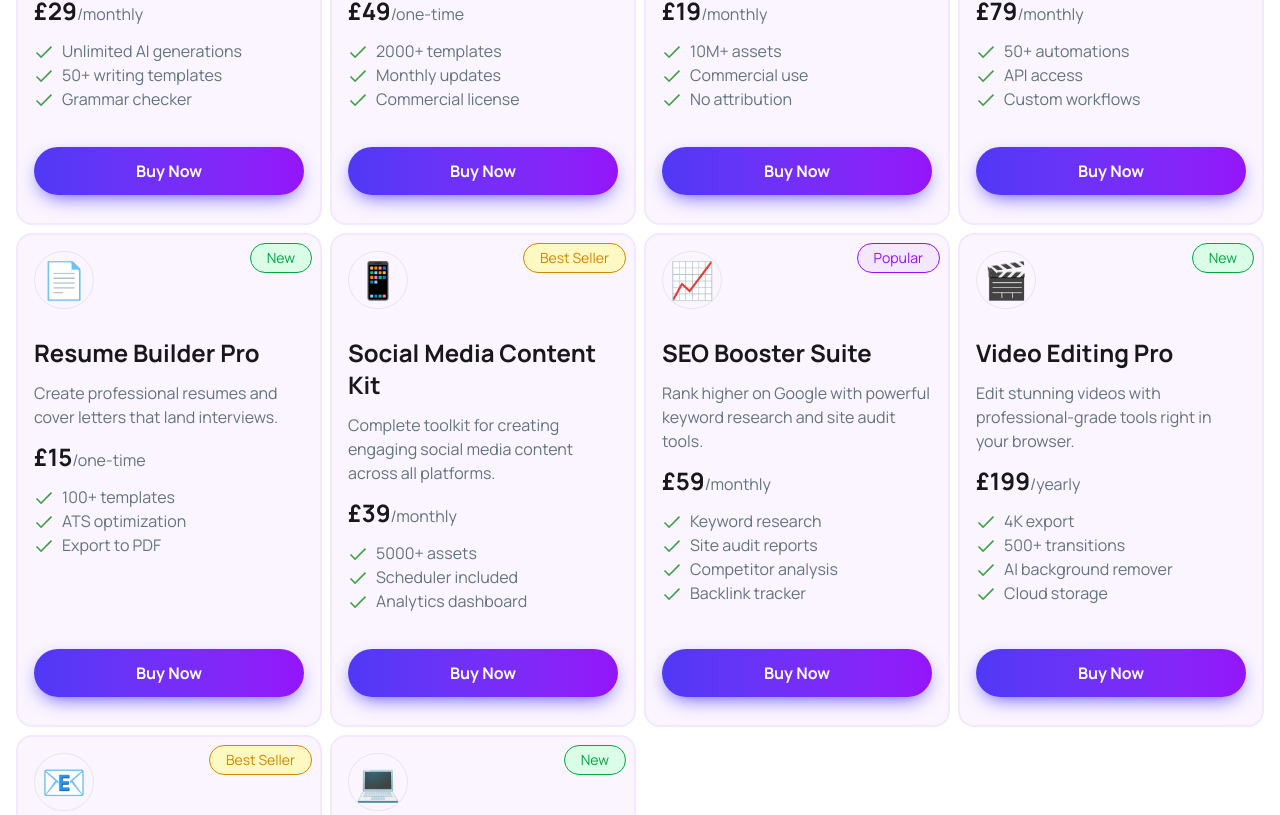
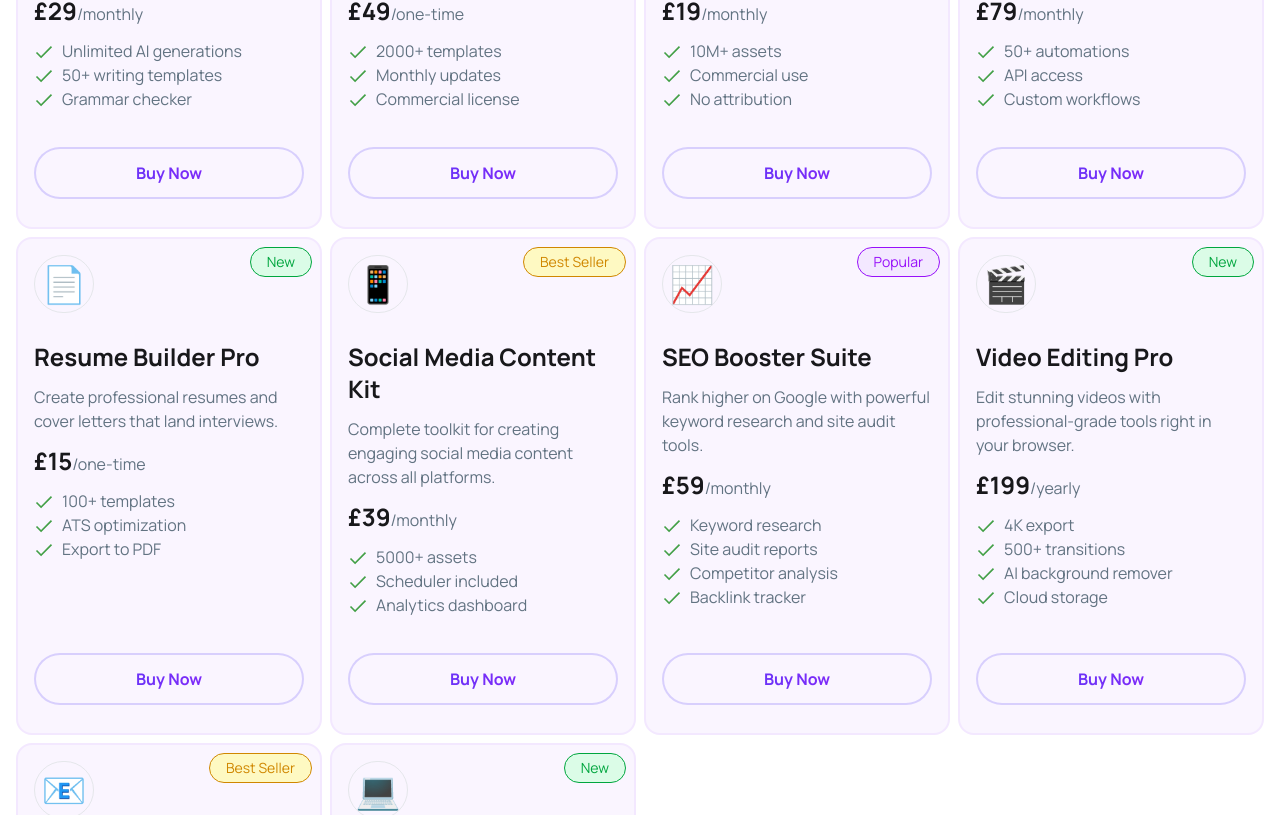
Before and after one commit to Aminulislam98/Assignment-6, a React (Vite) app: page / in a window 1280 px wide. Shown: the part 1650-2465 px from the top of the page. Built offline with nearby package versions, Linux system fonts and the light colour scheme.

Commit message:
Add react-toastify for notifications and enhance Cart and Card components with isBought functionality

```diff
--- a/package.json
+++ b/package.json
@@ -14,6 +14,7 @@
     "react": "^19.2.4",
     "react-dom": "^19.2.4",
     "react-icons": "^5.6.0",
+    "react-toastify": "^11.0.5",
     "tailwindcss": "^4.2.2"
   },
   "devDependencies": {
--- a/src/CardSection/CardSection.jsx
+++ b/src/CardSection/CardSection.jsx
@@ -93,6 +93,8 @@ const CardSection = ({
                       cart={cart}
                       setCartItem={setCartItem}
                       cartItem={cartItem}
+                      isBought={isBought}
+                      setIsBought={setIsBought}
                     ></Cart>
                   ))}
                 </>
--- a/src/UI/Card.jsx
+++ b/src/UI/Card.jsx
@@ -24,9 +24,11 @@ const Card = ({ product, cartItem, setCartItem, isBought, setIsBought }) => {
   return (
     // used hover effect that already used in toggle button to keep look same
     <div
-      className="flex flex-col p-4 border-2  border-purple-100  bg-purple-50  rounded-2xl gap-3 relative h-full md:hover:-translate-y-0.5
-        md:hover:shadow-[0_7px_20px_-7px_#4F39F6]
-       md:hover:border-purple-300"
+      className="flex flex-col p-4 border-2  border-purple-100
+        bg-purple-50  rounded-2xl gap-3 relative h-full md:hover:-translate-y-0.5
+        md:hover:shadow-[0_7px_20px_-10px_#4F39F6]
+       md:hover:border-purple-300
+        "
     >
       {/* top */}
       <div className="flex flex-col gap-3">
@@ -65,7 +67,12 @@ const Card = ({ product, cartItem, setCartItem, isBought, setIsBought }) => {
             onClick={() => {
               addToCart(product);
             }}
-            className="w-full text-base font-bold rounded-4xl py-2 md:py-3 px-6 bg-linear-to-r  from-[#4F39F6] to-[#9514FA] text-white cursor-pointer shadow-[0_7px_20px_-7px_#4F39F6]"
+            disabled={isItemBought}
+            className={`w-full text-base font-bold rounded-4xl py-2 md:py-3 px-6  ${
+              isItemBought
+                ? "bg-linear-to-r from-[#4F39F6] to-[#9514FA] text-white"
+                : " bg-linear-to-r from-[#4F39F6] to-[#9514FA] bg-clip-text text-transparent border-2 border-[#4F39F6]/20 hover:shadow-[0_2px_10px_-4px_#4F39F6]"
+            } cursor-pointer  bg-purple-100`}
           >
             {isItemBought ? "Added to Cart" : "Buy Now"}
           </button>
@@ -84,6 +91,3 @@ const Card = ({ product, cartItem, setCartItem, isBought, setIsBought }) => {
 };
 
 export default Card;
-<div>
-  <h2>HI</h2>
-</div>;
--- a/src/UI/Cart.jsx
+++ b/src/UI/Cart.jsx
@@ -1,13 +1,18 @@
 import React from "react";
 import { MdDelete } from "react-icons/md";
+import { toast } from "react-toastify";
 
-const Cart = ({ cart, cartItem, setCartItem }) => {
+const Cart = ({ cart, cartItem, setCartItem, isBought, setIsBought }) => {
   const deleteItem = (id) => {
     const exist = cartItem.find((item) => item.id === id.id);
     if (exist) {
       setCartItem((prevCarts) => {
         return prevCarts.filter((prevCartsItem) => prevCartsItem.id !== id.id);
       });
+      setIsBought((prevName) => {
+        return prevName.filter((pName) => pName !== id.name);
+      });
+      toast.success("Removed from your cart.");
     }
   };
   return (
--- a/src/UI/EmptyCart.jsx
+++ b/src/UI/EmptyCart.jsx
@@ -4,10 +4,10 @@ const EmptyCart = () => {
   return (
     <div className="bg-red-50  flex justify-center items-center flex-col py-10 border border-red-600 rounded-2xl">
       <h2 className="font-bold text-xl lg:text-2xl text-red-600">
-        Your Cart is empty
+        Your basket is empty.
       </h2>
       <h1 className="font-semibold text-sm lg:text-base text-red-600">
-        Please go to products section to buy tools
+        Go to the product section to get started.
       </h1>
     </div>
   );
```
Also changed, not shown: 1 other file (tests, documents, lock files or other folders).
